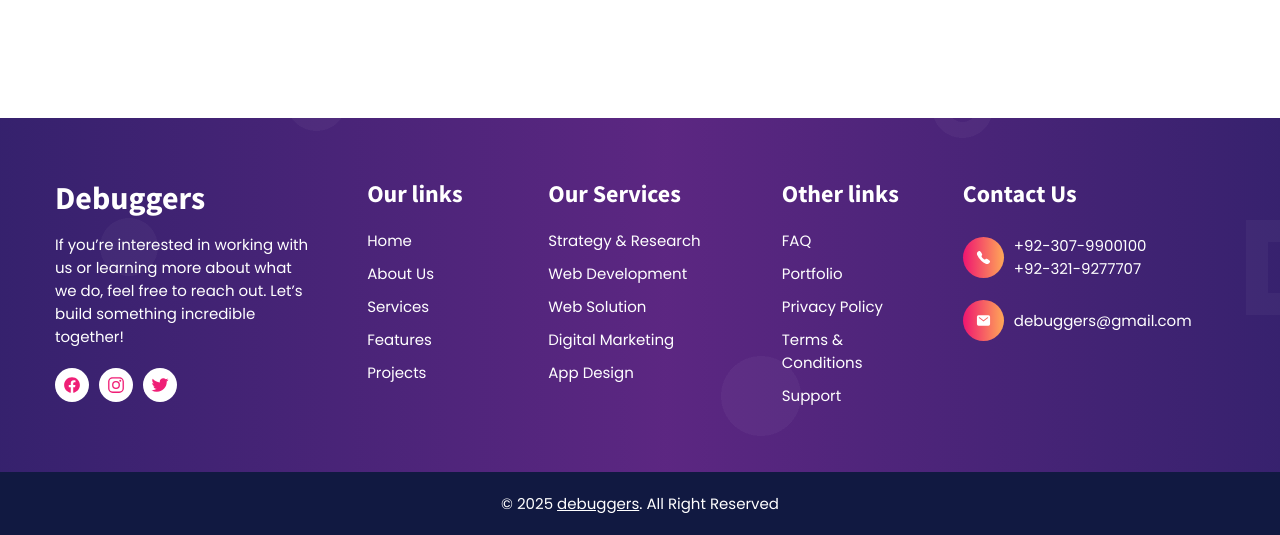
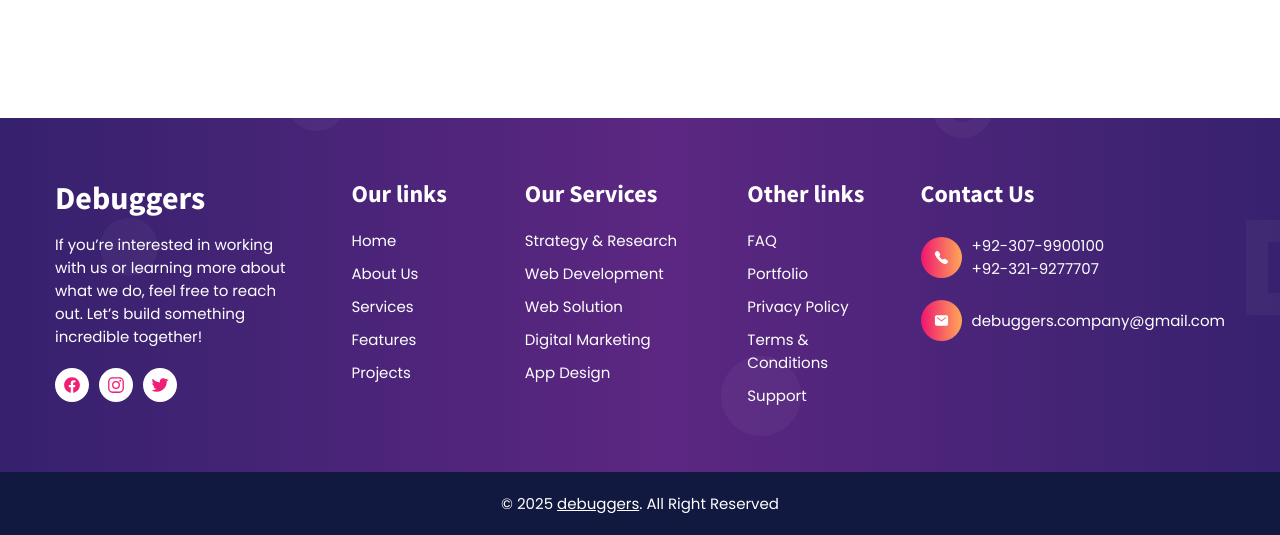
Before and after one commit to bilalarshadmirza/Debuggers-Portfolio, a plain HTML site: page index.html in a window 1280 px wide. Shown: the part 3621-4156 px from the top of the page. Drawn offline with nearby package versions, Linux system fonts and the light colour scheme.

Commit message:
updated email

```diff
--- a/index.html
+++ b/index.html
@@ -730,7 +730,7 @@
             </div>
 
             <div>
-              <a href="mailto:debuggers@gmail.com" class="footer-item-link">debuggers@gmail.com</a>
+              <a href="mailto:debuggers.company@gmail.com" class="footer-item-link">debuggers.company@gmail.com</a>
             </div>
 
           </li>
```
